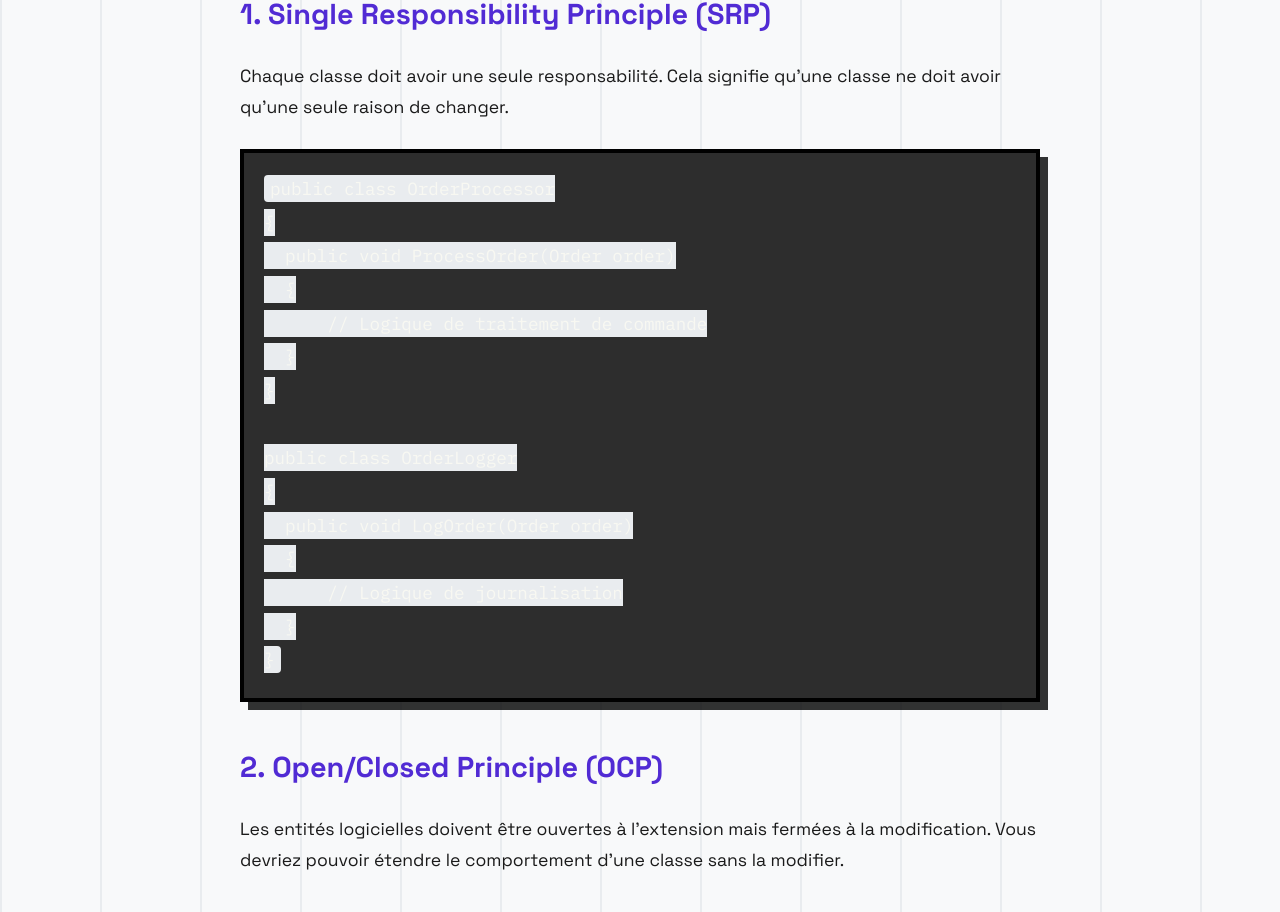
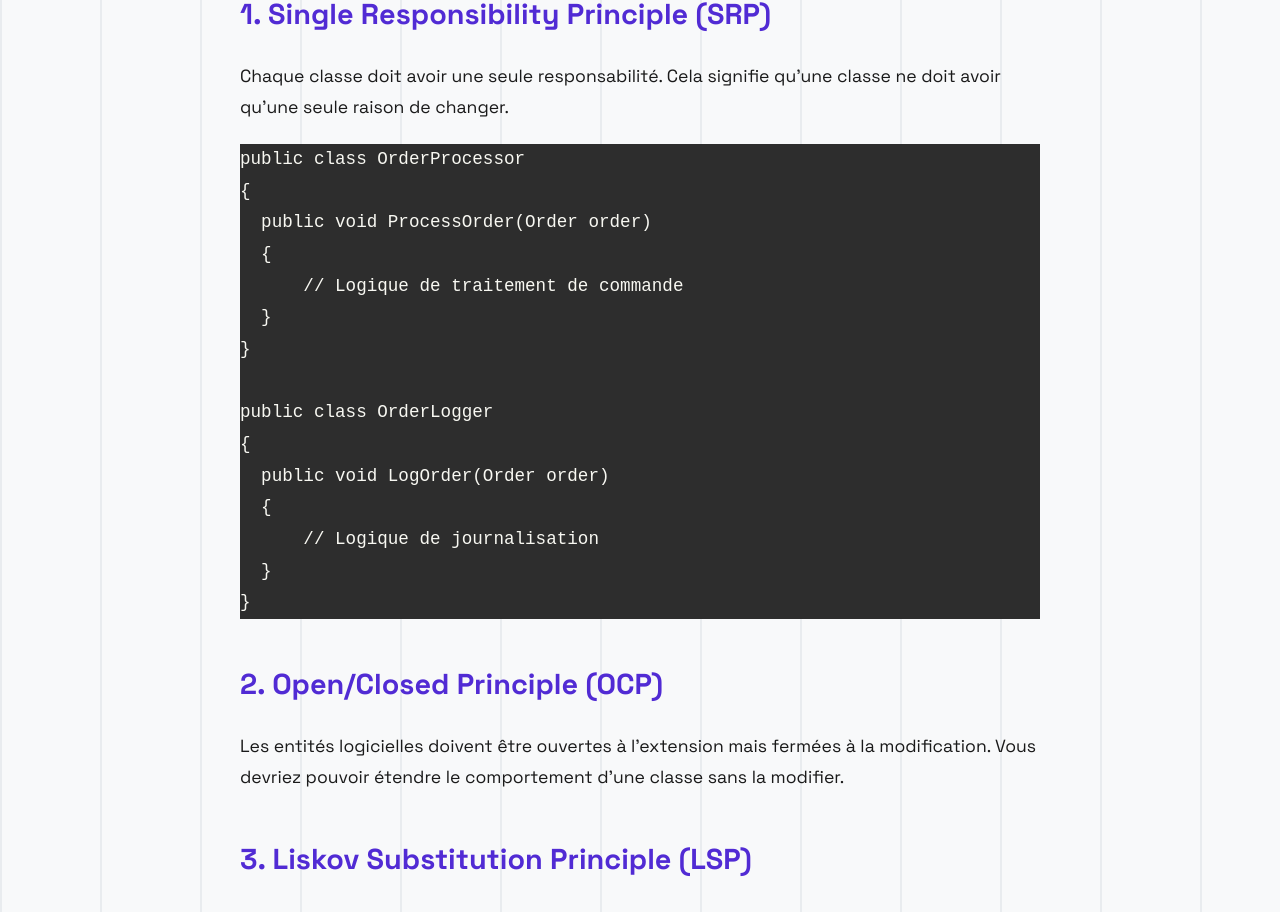
Before and after one commit to addaissaabdoulrazak/Personal-blog, a Vue app: page /article/1 in a window 1280 px wide. Shown: the part 1204-2116 px from the top of the page. Built offline with nearby package versions, Linux system fonts and the light colour scheme.

Commit message:
feat(ui): implémente un thème sombre pour les blocs de code

```diff
--- a/index.html
+++ b/index.html
@@ -6,7 +6,8 @@
     <meta charset="UTF-8" />
     <link rel="icon" href="/favicon.ico" />
     <meta name="viewport" content="width=device-width, initial-scale=1.0" />
-    <title>.NET Expert | Portfolio Professionnel</title>
+    <title>Web Developer | Portfolio Professionnel</title>
+    <link href="https://fonts.googleapis.com/css2?family=Fira+Code:wght@400;500&display=swap" rel="stylesheet">
     <link
       href="https://fonts.googleapis.com/css2?family=Space+Grotesk:wght@300;400;500;600;700&family=IBM+Plex+Mono:wght@400;500;600&display=swap"
       rel="stylesheet"
--- a/src/assets/style.css
+++ b/src/assets/style.css
@@ -796,3 +796,44 @@ footer {
 .profile-image:hover {
   transform: scale(1.05);
 }
+
+/* code css */
+pre, code {
+  background: #f8f9fa;
+  color: #343a40;
+  border-left: 4px solid #2196F3; /* Bleu au lieu de vert */
+  box-shadow: 0 2px 4px rgba(0,0,0,0.05);
+}
+
+pre {
+  margin: 20px 0;
+}
+
+code {
+  padding: 3px 6px;
+  border-radius: 4px;
+
+}
+
+pre, code {
+    all: revert !important;
+    background: #2d2d2d !important;
+    color: #f8f8f2 !important;
+    /* ... autres styles ... */
+}
+
+.tags {
+  display: flex;
+  gap: 8px;
+  flex-wrap: wrap;
+  margin: 15px 0;
+}
+
+.tag {
+  background: #e0f7fa;
+  color: #00796b;
+  padding: 4px 10px;
+  border-radius: 20px;
+  font-size: 0.85em;
+  font-weight: 500;
+}
```
